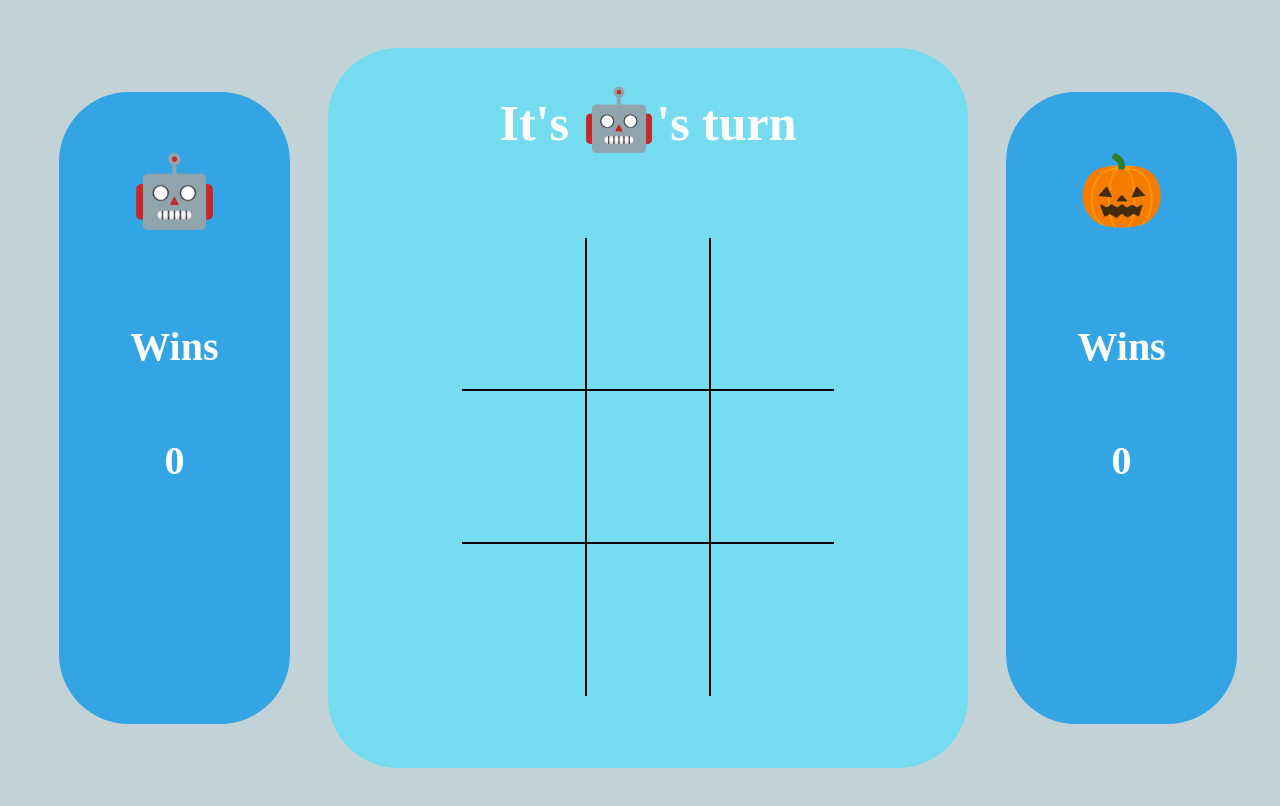
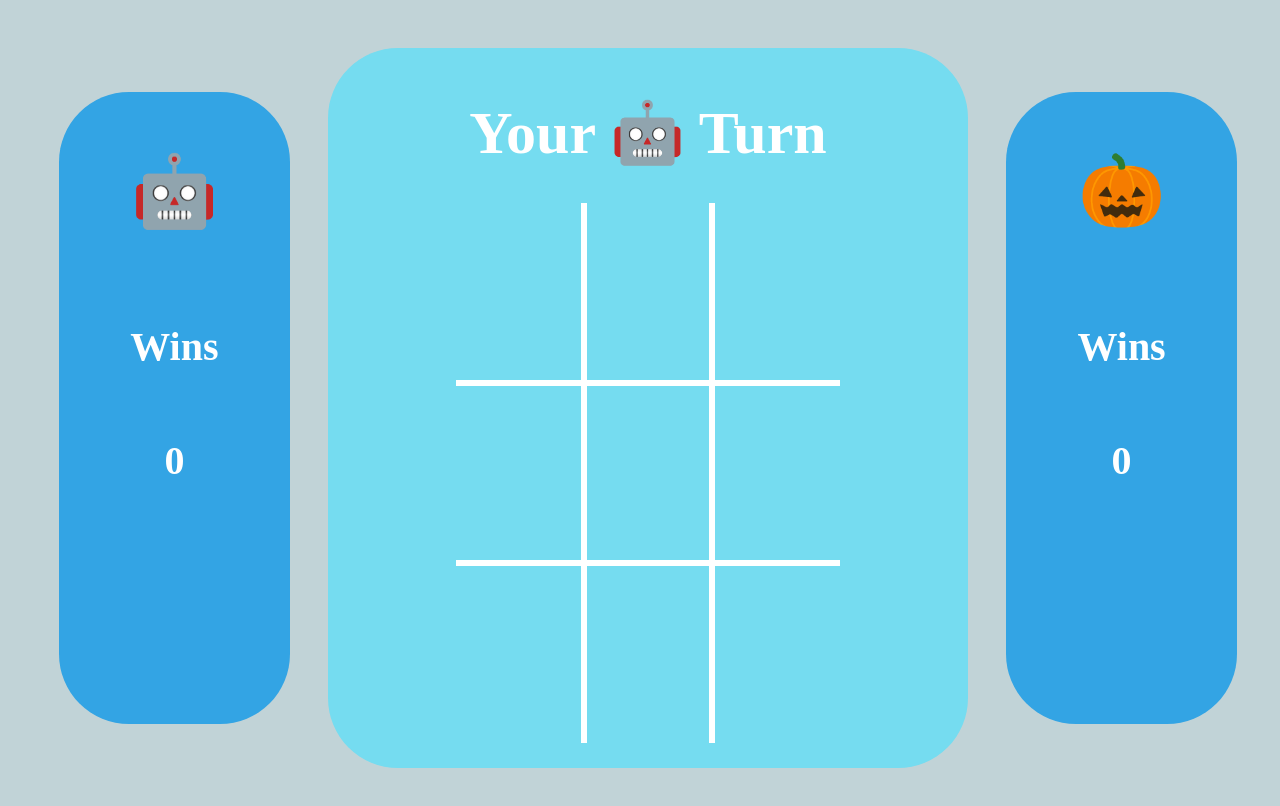
Before and after one commit to nkinsaul/ticTacToe, a plain HTML site: page index.html in a window 1280 px wide. Drawn offline with Linux system fonts and the light colour scheme; a web font is replaced by a local one.

Commit message:
Update styling and clean up code

```diff
--- a/index.html
+++ b/index.html
@@ -15,15 +15,15 @@
     <main>
         <h1 class="game-board-header" id="game-board-header">It's <span class="player-turn-emoji" id="player-turn-emoji"></span>'s turn</h1>
         <section class="game-board" id="game-board">
-            <button class="box-1 button hide" id="1">0</button>
-            <button class="box-2 button hide" id="2">0</button>
-            <button class="box-3 button hide" id="3">0</button>
-            <button class="box-4 button hide" id="4">0</button>
-            <button class="box-5 button hide" id="5">0</button>
-            <button class="box-6 button hide" id="6">0</button>
-            <button class="box-7 button hide" id="7">0</button>
-            <button class="box-8 button hide" id="8">0</button>
-            <button class="box-9 button hide" id="9">0</button>
+            <button class="box-1 button" id="1"></button>
+            <button class="box-2 button" id="2"></button>
+            <button class="box-3 button" id="3"></button>
+            <button class="box-4 button" id="4"></button>
+            <button class="box-5 button" id="5"></button>
+            <button class="box-6 button" id="6"></button>
+            <button class="box-7 button" id="7"></button>
+            <button class="box-8 button" id="8"></button>
+            <button class="box-9 button" id="9"></button>
         </section>
     </main>
     <aside>
--- a/main.js
+++ b/main.js
@@ -1,22 +1,22 @@
 // Query Selectors 👇🏻
 
-var box1 = document.getElementById('1')
-var box2 = document.getElementById('2')
-var box3 = document.getElementById('3')
-var box4 = document.getElementById('4')
-var box5 = document.getElementById('5')
-var box6 = document.getElementById('6')
-var box7 = document.getElementById('7')
-var box8 = document.getElementById('8')
-var box9 = document.getElementById('9')
-var buttons = document.getElementsByClassName('button')
-var gameBoard = document.getElementById('game-board')
-var playersTurn = document.getElementById('player-turn-emoji')
-var gameBoardHeader = document.getElementById('game-board-header')
-var playerOneWins = document.getElementById('player-one-wins')
-var playerTwoWins = document.getElementById('player-two-wins')
-var playerOneToken = document.getElementById('player-one-emoji')
-var playerTwoToken = document.getElementById('player-two-emoji')
+var box1 = document.getElementById('1');
+var box2 = document.getElementById('2');
+var box3 = document.getElementById('3');
+var box4 = document.getElementById('4');
+var box5 = document.getElementById('5');
+var box6 = document.getElementById('6');
+var box7 = document.getElementById('7');
+var box8 = document.getElementById('8');
+var box9 = document.getElementById('9');
+var buttons = document.getElementsByClassName('button');
+var gameBoard = document.getElementById('game-board');
+var playersTurn = document.getElementById('player-turn-emoji');
+var gameBoardHeader = document.getElementById('game-board-header');
+var playerOneWins = document.getElementById('player-one-wins');
+var playerTwoWins = document.getElementById('player-two-wins');
+var playerOneToken = document.getElementById('player-one-emoji');
+var playerTwoToken = document.getElementById('player-two-emoji');
 
 // Event Listeners 👇🏻
 
@@ -34,7 +34,7 @@ gameBoard.addEventListener('click', function(event) {
 var newGame = new Game;
 var playerOne = newGame.createPlayers('playerOne', '🤖');
 var playerTwo = newGame.createPlayers('playerTwo', '🎃');
-var currentPlayerEmoji = ''
+var currentPlayerEmoji = '';
 
 // Functions 👇🏻
 
@@ -135,30 +135,23 @@ function restartGame() {
     clearBoard();
     enableAllButtons();
     toggleGameBoardHeader();
-    resetButtons();
 }
 
 function clearBoard() {
-    box1.innerHTML = ''
-    box2.innerHTML = ''
-    box3.innerHTML = ''
-    box4.innerHTML = ''
-    box5.innerHTML = ''
-    box6.innerHTML = ''
-    box7.innerHTML = ''
-    box8.innerHTML = ''
-    box9.innerHTML = ''
+    box1.innerHTML = '';
+    box2.innerHTML = '';
+    box3.innerHTML = '';
+    box4.innerHTML = '';
+    box5.innerHTML = '';
+    box6.innerHTML = '';
+    box7.innerHTML = '';
+    box8.innerHTML = '';
+    box9.innerHTML = '';
 }
 
 function enableAllButtons () {
     for (var i=0; i<buttons.length; i++) {
         buttons[i].disabled = false;
-    }
-}
-
-function resetButtons () {
-    for (var i=0; i<buttons.length; i++) {
-        buttons[i].innerText = `0`
     }
 }
 
@@ -183,12 +176,12 @@ function changeWhoGoesFirst () {
 
 function toggleGameBoardHeader () {
     if (newGame.gameWin === playerOne.name) {
-        gameBoardHeader.innerHTML = `${playerOne.token} Wins!`
+        gameBoardHeader.innerHTML = `${playerOne.token} Wins!`;
     } else if (newGame.gameWin === playerTwo.name) {
-        gameBoardHeader.innerHTML = `${playerTwo.token} Wins!`
+        gameBoardHeader.innerHTML = `${playerTwo.token} Wins!`;
     } else if (newGame.gameDraw === true) {
         gameBoardHeader.innerHTML = `It's a draw!`;
     } else {
-        gameBoardHeader.innerHTML = `It's <span class="player-turn-emoji" id="player-turn-emoji">${currentPlayerEmoji}</span>'s turn`
+        gameBoardHeader.innerHTML = `Your <span class="player-turn-emoji" id="player-turn-emoji">${currentPlayerEmoji}</span> Turn`;
     }
 }
--- a/styles.css
+++ b/styles.css
@@ -1,3 +1,4 @@
+
 body {
     display: flex;
     justify-content: center;
@@ -43,7 +44,7 @@ main {
 
 .game-board-header {
     height: 50px;
-    font-size: 50px;
+    font-size: 60px;
 }
 
 .win-header {
@@ -55,13 +56,15 @@ main {
 }
 
 .game-board {
-    height: 458px;
-    width: 58%;
+    height: 60%;
+    width: 60%;
     display: grid;
     grid-template-columns: repeat(3, 1fr);
     padding: 70px;
     min-width: 0;
     min-height: 0;
+    align-content: center;
+    justify-content: center;
 }
 
 .new-game-button {
@@ -71,11 +74,14 @@ main {
 }
 
 button {
+    height: 180px;
+    width: 100%;
     display: flex;
     justify-content: center;
     align-items: center;
     background-color: transparent;
     font-size: 60px;
+    padding: 0;
 }
 
 button:disabled {
@@ -86,75 +92,65 @@ button:disabled {
     background-color: transparent;
 }
 
-
-.hide {
-    color: transparent;
-}
-
 .box-1 {
     border-top: none;
-    border-right: black solid 1px;
+    border-right: white solid 3px;
     border-left: none;
-    border-bottom: black solid 1px;
+    border-bottom: white solid 3px;
 }
 
 .box-2 {
     border-top: none;
-    border-right: black solid 1px;
-    border-left: black solid 1px;;
-    border-bottom: black solid 1px;
+    border-right: white solid 3px;
+    border-left: white solid 3px;;
+    border-bottom: white solid 3px;
 }
 
 .box-3 {
     border-top: none;
     border-right: none;
-    border-left: black solid 1px;;
-    border-bottom: black solid 1px;
+    border-left: white solid 3px;;
+    border-bottom: white solid 3px;
 }
 
 .box-4 {
-    border-top: black solid 1px;
-    border-right: black solid 1px;
+    border-top: white solid 3px;
+    border-right: white solid 3px;
     border-left: none;
-    border-bottom: black solid 1px;
+    border-bottom: white solid 3px;
 }
 
 .box-5 {
-    border-top: black solid 1px;
-    border-right: black solid 1px;
-    border-left: black solid 1px;
-    border-bottom: black solid 1px;
+    border-top: white solid 3px;
+    border-right: white solid 3px;
+    border-left: white solid 3px;
+    border-bottom: white solid 3px;
 }
 
 .box-6 {
-    border-top: black solid 1px;
+    border-top: white solid 3px;
     border-right: none;
-    border-left: black solid 1px;
-    border-bottom: black solid 1px;
+    border-left: white solid 3px;
+    border-bottom: white solid 3px;
 }
 
 .box-7 {
-    border-top: black solid 1px;
-    border-right: black solid 1px;
+    border-top: white solid 3px;
+    border-right: white solid 3px;
     border-left: none;
     border-bottom: none;
 }
 
 .box-8 {
-    border-top: black solid 1px;
-    border-right: black solid 1px;
-    border-left: black solid 1px;
+    border-top: white solid 3px;
+    border-right: white solid 3px;
+    border-left: white solid 3px;
     border-bottom: none;
 }
 
 .box-9 {
-    border-top: black solid 1px;
+    border-top: white solid 3px;
     border-right: none;
-    border-left: black solid 1px;
+    border-left: white solid 3px;
     border-bottom: none;
 }
-
-div {
-    height: 100px;
-    width: 100px;
-}
```
